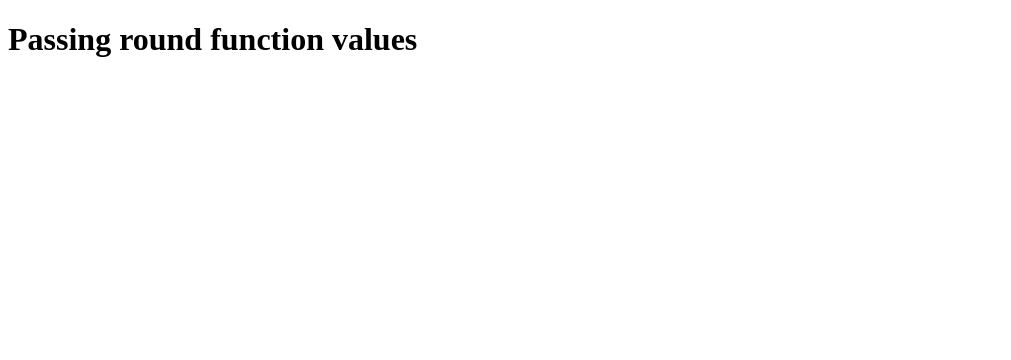
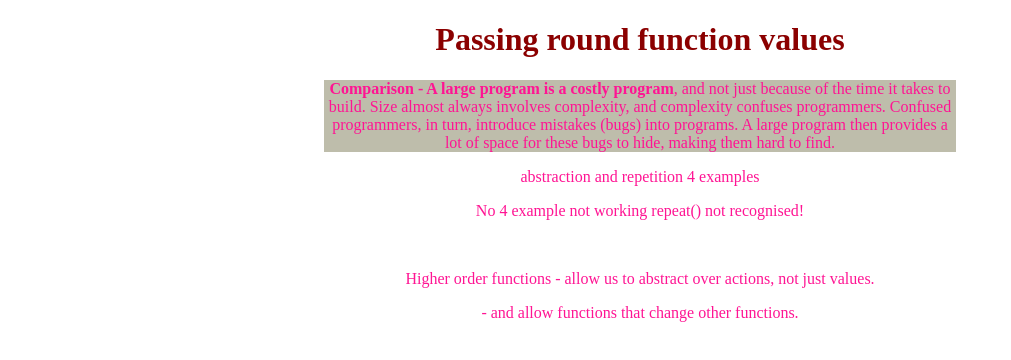
Before and after one commit to 1BobC/ejsFuncs, a plain HTML site: page index5.html in a window 1280 px wide. Shown: the whole page, without its empty margins (0-1011 px from the left). Drawn offline with Linux system fonts and the light colour scheme.

Commit message:
Complete Higher-Order Functions, Abstraction, Abstracting repetition, Higher-order functions remainder not understood so will go on to The Modern Javascript Tutorial - functions. See ns_modernjs, mjsFuncs

```diff
--- a/index5.html
+++ b/index5.html
@@ -8,7 +8,18 @@
 </head>
 <body>
     <h1>Passing round function values</h1>
-
+<div class= comparison>
+    <p>
+        <strong>Comparison - A large program is a costly program</strong>, and not just because of the time it takes to build.
+        Size almost always involves complexity, and complexity confuses programmers.
+        Confused programmers, in turn, introduce mistakes (bugs) into programs.
+        A large program then provides a lot of space for these bugs to hide, making them hard to find.
+    </p>
+</div>
+    <p>abstraction and repetition 4 examples</p>
+    <p>No 4 example not working repeat() not recognised!</p><br>
+    <p>Higher order functions -  allow us to abstract over actions, not just values.</p>
+    <p> - and allow functions that change other functions.</p>
 
 <script src="jscript5.js"></script>
 </body>
--- a/jscript5.js
+++ b/jscript5.js
@@ -0,0 +1,57 @@
+//comparison
+// let total= 0, count= 1;
+// while(count <= 10){
+//     total =+ count;
+//     count += 1;
+// }
+// console.log(total);
+
+// versus - Python?
+//console.log(sum(range(1, 10)));
+
+//abstracting repetition
+// for (let i= 0; i < 10; i++){
+//     console.log(i);
+// }
+
+//or can we abstract 'doing something n times'?
+// function repeatLog(n){
+//     for(let i= 0; i < n; i++){
+//         console.log(i);
+//     }
+// }
+//     repeatLog(22)
+
+//this passes the action as a function value ??
+// function repeat(n, action) {
+//     for(let i=0; i < n; i++) {
+//         action(i);
+//     }
+// }
+//     repeat(3, console.log);
+
+//create a function value on the spot instead of predetermined function above
+// let labels= [];
+// repeat(5, i => {
+//     labels.push(`Unit ${i + 1}`);
+// });
+//     console.log(labels);    //not working repeat() not 'defined'
+
+//higher order functions - allow us to abstract over actions, not just values.
+//eg function creating a new function
+// function greaterThan(n) {
+//     return m => m > n;
+// }
+// let greaterThan10= greaterThan(10);
+// console.log(greaterThan10(11));
+
+//And we can have functions that change other functions.
+function noisy(f) {
+    return(...args) => {
+        console.log("calling with", args);
+        let result= f(...args);
+        console.log("called with", args, ", returned", result);
+        return result;
+    };
+}
+    noisy(Math.min)(4, 3, 2, 1);
--- a/style5.CSS
+++ b/style5.CSS
@@ -0,0 +1,15 @@
+h1{
+    text-align: center;
+    color: darkred;
+}
+.comparison{
+    background-color: #bebdab;
+    width: 50%;
+    position: relative;
+    margin-right: auto;
+    margin-left: auto;
+}
+p{
+    text-align: center;
+    color: deeppink;
+}
```
Also changed, not shown: 1 other file.
